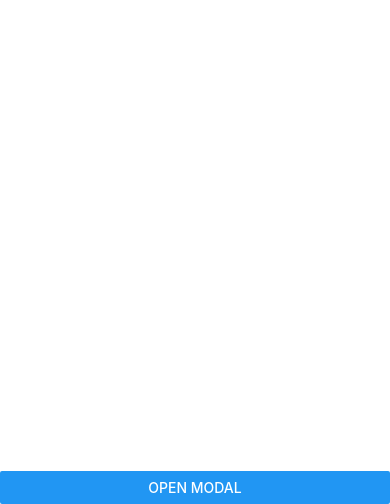
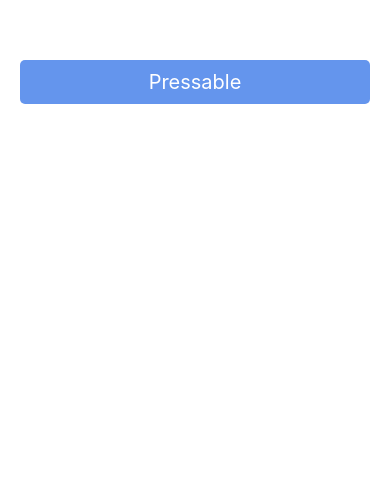
Before and after one commit to itsmegarvin/Firstapp, a React Native app: screen / in a window 390 px wide. Shown: the part 340-844 px from the top of the page. Built offline with nearby package versions, Linux system fonts and the light colour scheme.

Commit message:
pressable in RN

```diff
--- a/App.js
+++ b/App.js
@@ -1,73 +1,65 @@
-/* This is all about modal (dialog box)*/
-import React,{useState} from "react";
-import { Text, View, Button, StyleSheet, Modal } from "react-native";
+/* Pressable in React-Native*/
+import React from "react";
+import { Text, View, StyleSheet, Pressable,Alert  } from "react-native";
 
-function App() {
-
-  const [showModal,setShowModal]= useState(false)
-
-  return(
+const App = () => {
+  return (
     <View style={styles.main}>
-      <Modal transparent={true} visible={showModal}>
-        <View style= {styles.centerView}>
-          <View style={styles.modalView}>
-            <Text style={styles.modalText}>Modal message is here for you</Text>
-            <Button title= "close modal" onPress={()=>setShowModal(false)}/>
-          </View>
-        </View>
-      </Modal>
-      <View style={styles.buttonView}>
-        <Button title="open modal" onPress={()=>setShowModal(true)} />
-      </View>
+      <Pressable
+        onPress={() => {
+          alert("normal press");
+        }}
+        onLongPress={()=>{
+          console.warn("long press")
+        }}
+        onPressIn={() => {
+          console.log("press in");
+        }}
+        onPressOut={() => {
+          Alert.alert("press out");
+        }}
+        style={styles.pressableBtn}
+      >
+        <Text style={styles.pressableTxt}>Pressable</Text>
+      </Pressable>
     </View>
-
   );
-}
+};
 
 const styles = StyleSheet.create({
   main: {
-    flex: 1
+    flex: 1,
+    justifyContent: "center",
   },
-  buttonView: {
-    flex:1,
-    justifyContent:"flex-end"
+  pressableBtn: {
+    backgroundColor: "cornflowerblue",
+    padding: 10,
+    margin: 20,
+    borderRadius: 5,
+    shadowColor: "#000",
+    elevation: 5,
   },
-  centerView: {
-    flex:1,
-    justifyContent: "center",
-    alignItems: "center",
+  pressableTxt: {
+    color: "#fff",
+    fontSize: 20,
+    textAlign: "center",
   },
-  modalView: {
-    backgroundColor: 'white',
-    padding: 30,
-    borderRadius: 10,
-    shadowColor: "black",
-    elevation: 10,
-
-  },
-  modalText: {
-    fontSize:20,
-    padding: 10
-  }
 });
-
-
 
 export default App;
 
-
 /*
 
-A modal/dialogue box in React Native is a temporary, overlaying component used to display important information or prompt user interaction without navigating away from the main screen.
+Pressable is a touchable component that responds to various user interactions with customizable feedback.
 
-modal takes the full screen by overwriting the context, so we should make use of transparency.
+onPress: Fires when the user taps and releases.
+onPressIn: Fires when the user starts pressing.
+onPressOut: Fires when the user stops pressing.
+onLongPress: Fires on prolonged press.
+disabled: Disables interaction.
 
-also use two views component at the starting of the modal.
+here from the time i learned pressable ,console.warn didn't worked due updation so i had to use Alert
 
-Focused Content: Overlays the main screen to capture attention.
-Prompt User Decisions: Used for confirmations, alerts, or important actions.
-Show Extra Info: Reveals more details without changing screens.
-Quick Input: Ideal for short forms or data entry.
-Customizable Layout: Allows flexible sizing and positioning for varied content.
+delay time for long press is 500ms that is half a second
 
 */
```
